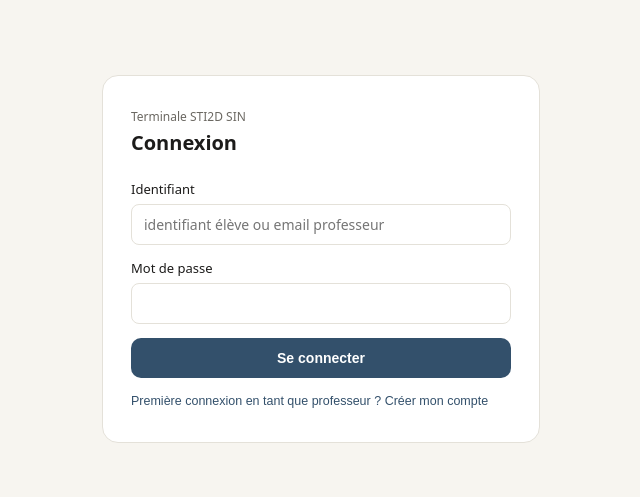
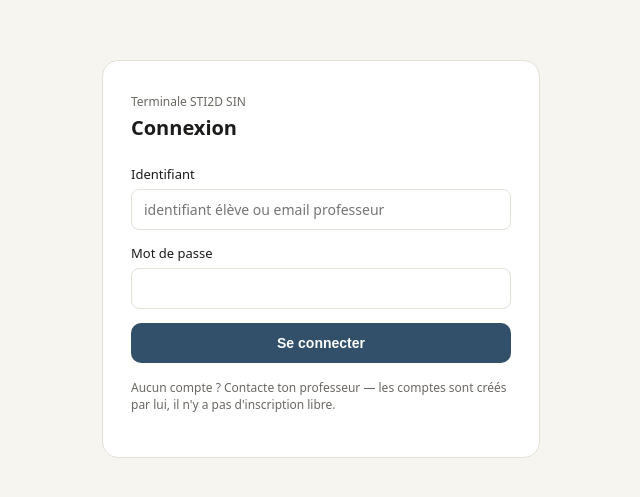
Before and after one commit to chriscojac65/sti2d-sin-competences, a Next.js app: page /login in a window 1280 px wide. Shown: the part 161-658 px from the top of the page, without its empty margins (319-959 px from the left). Built offline with nearby package versions, Linux system fonts and the light colour scheme; no server answers.

Commit message:
Suppression de l'auto-inscription

```diff
--- a/app/login/page.js
+++ b/app/login/page.js
@@ -22,22 +22,18 @@ export default function LoginPage() {
   const router = useRouter();
   const supabase = createClient();
 
-  const [mode, setMode] = useState("connexion");
   const [identifiant, setIdentifiant] = useState("");
   const [password, setPassword] = useState("");
   const [loading, setLoading] = useState(false);
   const [error, setError] = useState("");
-  const [info, setInfo] = useState("");
 
   async function handleSubmit(e) {
     e.preventDefault();
     setError("");
-    setInfo("");
     setLoading(true);
 
     const email = identifiant.includes("@") ? identifiant.trim() : emailDepuisIdentifiant(identifiant);
 
-    if (mode === "connexion") {
     const { error } = await supabase.auth.signInWithPassword({ email, password });
     setLoading(false);
     if (error) {
@@ -50,18 +46,6 @@ export default function LoginPage() {
     }
     router.push("/dashboard");
     router.refresh();
-    } else {
-      const { error } = await supabase.auth.signUp({ email, password });
-      setLoading(false);
-      if (error) {
-        setError(error.message);
-        return;
-      }
-      setInfo(
-        "Compte créé. Vérifie ta boîte mail pour confirmer ton adresse avant de te connecter."
-      );
-      setMode("connexion");
-    }
   }
 
   return (
@@ -88,23 +72,19 @@ export default function LoginPage() {
           Terminale STI2D SIN
         </div>
         <h1 style={{ fontSize: 20, fontWeight: 700, margin: "0 0 24px" }}>
-          {mode === "connexion" ? "Connexion" : "Créer mon compte professeur"}
+          Connexion
         </h1>
 
         <form onSubmit={handleSubmit} style={{ display: "flex", flexDirection: "column", gap: 14 }}>
           <label style={{ display: "flex", flexDirection: "column", gap: 6, fontSize: 13 }}>
-            {mode === "connexion" ? "Identifiant" : "Adresse e-mail"}
+            Identifiant
             <input
               type="text"
               required
               value={identifiant}
               onChange={(e) => setIdentifiant(e.target.value)}
               style={inputStyle}
-              placeholder={
-                mode === "connexion"
-                  ? "identifiant élève ou email professeur"
-                  : "prenom.nom@exemple.fr"
-              }
+              placeholder="identifiant élève ou email professeur"
               autoCapitalize="none"
               autoCorrect="off"
             />
@@ -115,22 +95,15 @@ export default function LoginPage() {
             <input
               type="password"
               required
-              minLength={mode === "connexion" ? undefined : 8}
               value={password}
               onChange={(e) => setPassword(e.target.value)}
               style={inputStyle}
-              placeholder={mode === "connexion" ? "" : "8 caractères minimum"}
             />
           </label>
 
           {error && (
             <div style={{ background: COLORS.redBg, color: COLORS.red, borderRadius: 8, padding: "8px 12px", fontSize: 12.5 }}>
               {error}
-            </div>
-          )}
-          {info && (
-            <div style={{ background: COLORS.greenBg, color: COLORS.green, borderRadius: 8, padding: "8px 12px", fontSize: 12.5 }}>
-              {info}
             </div>
           )}
 
@@ -149,31 +122,13 @@ export default function LoginPage() {
               opacity: loading ? 0.7 : 1,
             }}
           >
-            {loading ? "..." : mode === "connexion" ? "Se connecter" : "Créer le compte"}
+            {loading ? "..." : "Se connecter"}
           </button>
         </form>
 
-        <button
-          type="button"
-          onClick={() => {
-            setMode(mode === "connexion" ? "creation" : "connexion");
-            setError("");
-            setInfo("");
-          }}
-          style={{
-            marginTop: 16,
-            background: "none",
-            border: "none",
-            color: COLORS.accent,
-            fontSize: 12.5,
-            cursor: "pointer",
-            padding: 0,
-          }}
-        >
-          {mode === "connexion"
-            ? "Première connexion en tant que professeur ? Créer mon compte"
-            : "J'ai déjà un compte, me connecter"}
-        </button>
+        <p style={{ marginTop: 16, fontSize: 12, color: COLORS.text2 }}>
+          Aucun compte ? Contacte ton professeur — les comptes sont créés par lui, il n'y a pas d'inscription libre.
+        </p>
       </div>
     </div>
   );
```
Lines whose indentation alone changed are shown as unchanged.
